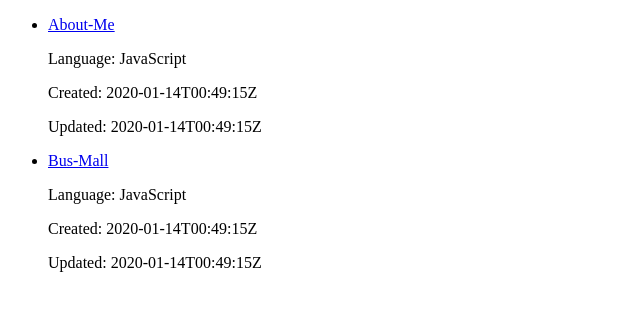
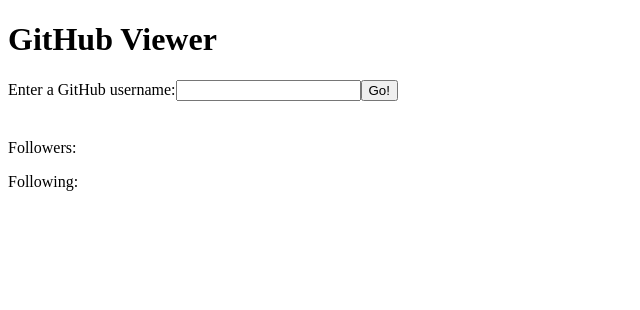
Before and after one commit to DannieSchu/github-viewer, a React app: page / in a window 1280 px wide. Shown: the top 310 px of the page, without its empty margins (0-640 px from the left). Built offline with nearby package versions, Linux system fonts and the light colour scheme.

Commit message:
wire up api services and presentational components in container GithubProfile

```diff
--- a/src/components/App/App.jsx
+++ b/src/components/App/App.jsx
@@ -1,24 +1,6 @@
 import React from 'react';
-import Repos from '../Repos/Repos.jsx';
+import GithubProfile from '../../containers/GithubProfile/GithubProfile.jsx';
 
 export default function App() {
-  const repos = [{
-    repoName: 'About-Me',
-    id: 3529521,
-    repoUrl: 'https://github.com/DannieSchu/About-Me',
-    language: 'JavaScript',
-    dateCreated: '2020-01-14T00:49:15Z',
-    dateUpdated: '2020-01-14T00:49:15Z'
-  }, {
-    repoName: 'Bus-Mall',
-    id: 846732,
-    repoUrl: 'https://github.com/DannieSchu/Bus-Mall',
-    language: 'JavaScript',
-    dateCreated: '2020-01-14T00:49:15Z',
-    dateUpdated: '2020-01-14T00:49:15Z'
-  }];
-
-  return (
-    <Repos repos={repos} />
-  );
+  return <GithubProfile />;
 }
--- a/src/containers/GithubProfile/GithubProfile.jsx
+++ b/src/containers/GithubProfile/GithubProfile.jsx
@@ -3,25 +3,38 @@
 import UserControls from '../../components/UserControls/UserControls.jsx';
 import UserDisplay from '../../components/UserDisplay/UserDisplay.jsx';
 import Repos from '../../components/Repos/Repos.jsx';
+import { fetchUser, fetchRepos } from '../../services/githubData.js';
 
 export default class GithubProfile extends Component {
   state = {
-    input: '',
+    username: '',
     profile: {},
     repos: []
   }
 
+  handleSubmit = e => {
+    e.preventDefault();
+    fetchUser(this.state.username)
+      .then(profile => this.setState({ profile }));
+
+    fetchRepos(this.state.username)
+      .then(repos => this.setState({ repos }));
+  }
+
   handleChange = ({ target }) => {
-    this.setState({ input: target.value });
+    this.setState({ username: target.value });
   }
 
   render() {
-    const { profile, repos } = this.state;
+    const { repos, profile, username } = this.state;
 
     return (
       <>
         <Header />
-        <UserControls onNameChange={this.handleChange} />
+        <UserControls
+          username={username}
+          onChange={this.handleChange}
+          onSubmit={this.handleSubmit} />
         <UserDisplay {...profile} />
         <Repos repos={repos} />
       </>
```
Also changed, not shown: 1 other file (tests, documents, lock files or other folders).
